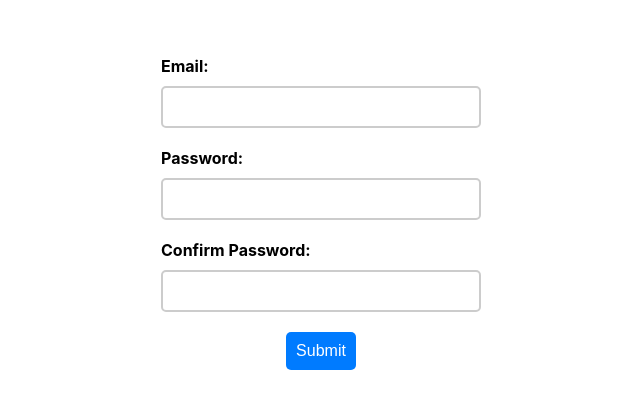
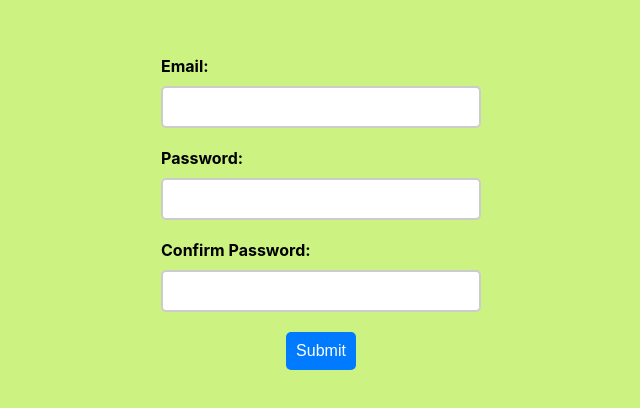
Before and after one commit to amitkushwahatech/signup-form-validation, a React (Create React App) app: page / in a window 1280 px wide. Shown: the part 136-544 px from the top of the page, without its empty margins (319-959 px from the left). Built offline with nearby package versions, Linux system fonts and the light colour scheme.

Commit message:
Update SignForm.css

```diff
--- a/src/Components/SignForm.css
+++ b/src/Components/SignForm.css
@@ -1,3 +1,6 @@
+body{
+    background:#CCF381;
+}
 form{
     display: flex;
     flex-direction: column;
```
